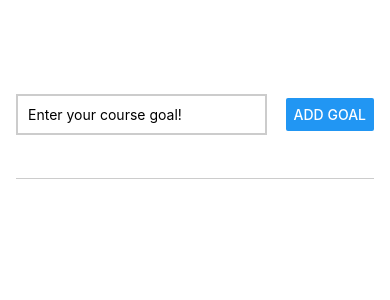
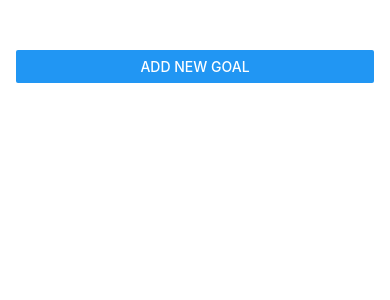
Before and after one commit to ghanayemomar/ReactNative, a React Native app: screen / in a window 390 px wide. Shown: the top 300 px of the page. Built offline with nearby package versions, Linux system fonts and the light colour scheme.

Commit message:
33. Adding a Modal Screen

```diff
--- a/App.js
+++ b/App.js
@@ -1,10 +1,13 @@
-import { StyleSheet, View, FlatList } from "react-native";
+import { StyleSheet, View, FlatList, Button } from "react-native";
 import { useState } from "react";
 import GoalItem from "./components/GoalItem";
 import GoalInput from "./components/GoalInput";
 export default function App() {
   const [courseGoals, setCourseGoals] = useState([]);
-
+  const[modalIsVisible, setModalIsVisible]= useState(false);
+  function startAddGoalHanlder(){
+    setModalIsVisible(true);
+  }
   function addGoalHandler(enteredGoalText) {
     setCourseGoals((currentCourseGoals) => [
       ...currentCourseGoals,
@@ -19,7 +22,8 @@
 
   return (
     <View style={styles.appContainer}>
-      <GoalInput onAddGoal={addGoalHandler} />
+      <Button title="Add New Goal" onPress={startAddGoalHanlder}/>
+      <GoalInput onAddGoal={addGoalHandler} visible={modalIsVisible} />
       <View style={styles.goalsContainer}>
         <FlatList
           data={courseGoals}
--- a/components/GoalInput.js
+++ b/components/GoalInput.js
@@ -1,4 +1,4 @@
-import { StyleSheet, View, TextInput, Button } from "react-native";
+import { StyleSheet, View, TextInput, Button, Modal} from "react-native";
 import { useState } from "react";
 function GoalInput(props) {
   const [enteredGoalText, setEnteredGoalText] = useState("");
@@ -12,6 +12,7 @@
     setEnteredGoalText("");
   }
   return (
+    <Modal visible={props.visible} animationType="slide">
     <View style={styles.inputContainer}>
       <TextInput
         style={styles.textInput}
@@ -21,6 +22,7 @@
       />
       <Button title="Add Goal" onPress={addGoalHandler} />
     </View>
+    </Modal>
   );
 }
 export default GoalInput;
```
